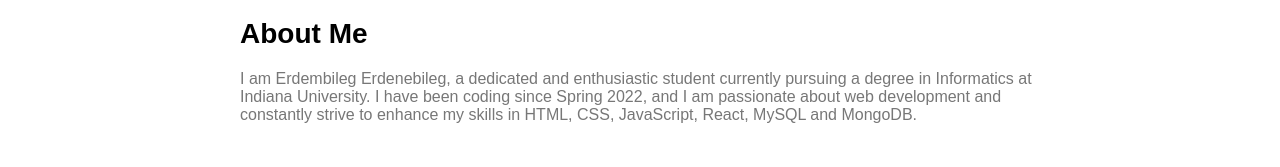
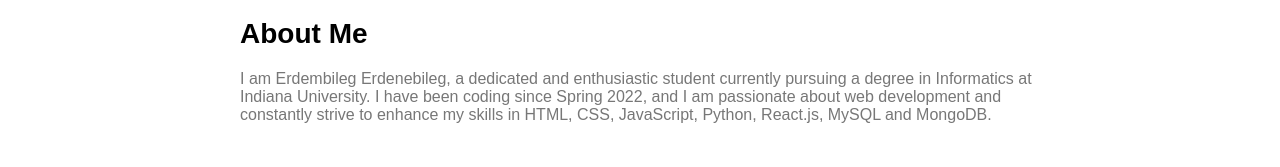
Before and after one commit to anirlen/2D-portfolio, a plain HTML site: page index.html in a window 1280 px wide. Shown: the part 195-362 px from the top of the page. Drawn offline with Linux system fonts and the light colour scheme.

Commit message:
Update index.html

```diff
--- a/index.html
+++ b/index.html
@@ -60,7 +60,7 @@
   <div class="container">
     <section class="section">
       <h2>About Me</h2>
-      <p>I am Erdembileg Erdenebileg, a dedicated and enthusiastic student currently pursuing a degree in Informatics at Indiana University. I have been coding since Spring 2022, and I am passionate about web development and constantly strive to enhance my skills in HTML, CSS, JavaScript, React, MySQL and MongoDB.</p>
+      <p>I am Erdembileg Erdenebileg, a dedicated and enthusiastic student currently pursuing a degree in Informatics at Indiana University. I have been coding since Spring 2022, and I am passionate about web development and constantly strive to enhance my skills in HTML, CSS, JavaScript, Python, React.js, MySQL and MongoDB.</p>
     </section>
 
     <section class="section">
```
